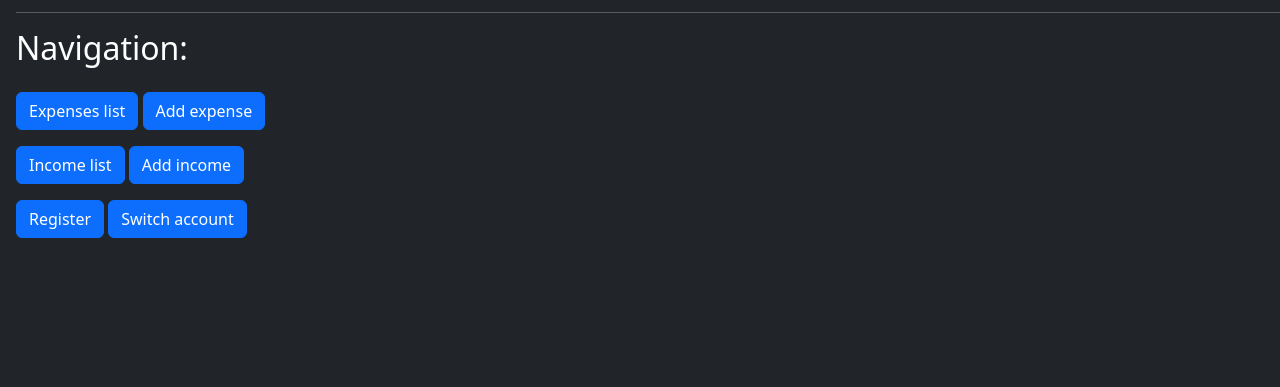
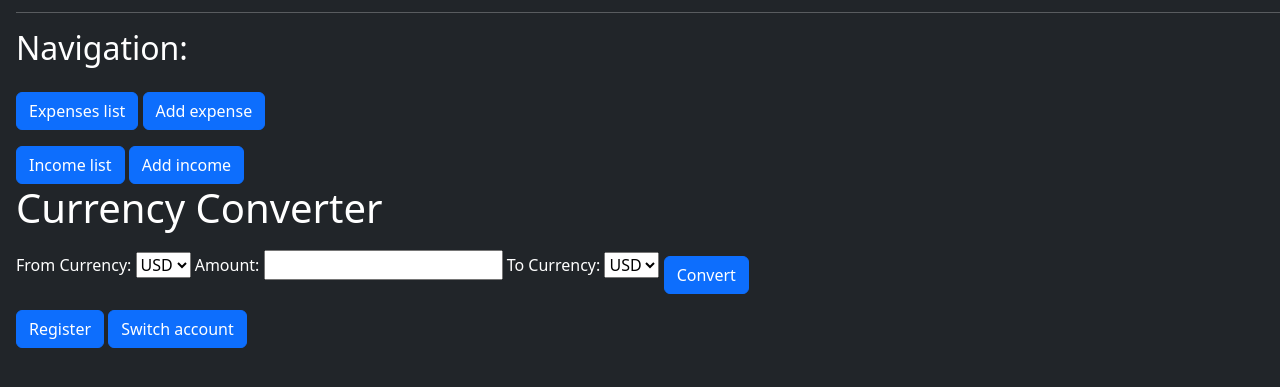
Before and after one commit to alisherseitkadyr/Personal-Financial-Manager, a Django app: page / in a window 1280 px wide. Shown: the part 271-658 px from the top of the page. Run offline with Django 5.2, Linux system fonts and the light colour scheme; a user stored in the database is signed in; data comes from the database, SQL or seed files in the repository; both versions use the stored data as it was after the commit.

Commit message:
adding currency converter using adapter pattern

```diff
--- a/finance/urls.py
+++ b/finance/urls.py
@@ -1,6 +1,8 @@
 from django.urls import path
 from .views import expense_list, add_expense, income_list, add_income, home, mark_notification_read, ExpenseDeleteView, \
     IncomeDeleteView
+from . import views
+from .views import currency_convert
 
 urlpatterns = [
     path('', home, name='home'),  # Home page path
@@ -11,4 +13,6 @@ urlpatterns = [
 path('notifications/mark-read/<int:notification_id>/', mark_notification_read, name='mark_notification_read'),
 path('expense/<int:pk>/delete/', ExpenseDeleteView.as_view(), name='expense_delete'),
     path('income/<int:pk>/delete/', IncomeDeleteView.as_view(), name='income_delete'),
+    path("currency_convert/", views.currency_convert, name="currency_convert"),
+
 ]
--- a/finance/views.py
+++ b/finance/views.py
@@ -9,6 +9,39 @@ from .forms import ExpenseForm, IncomeForm
 from .models import Expense, Income, Notification
 from .services import BalanceService, InfoNotification, WarningNotification, SuccessNotification
 from .services import FinanceFacade
+
+from django.http import JsonResponse
+import json  # Ensure json is imported
+from .currency_adapter import CurrencyAdapter  # Your custom adapter
+
+def currency_convert(request):
+    if request.method == "POST":
+        try:
+            # Parse the incoming JSON body
+            data = json.loads(request.body)
+            from_currency = data.get("from_currency")
+            to_currency = data.get("to_currency")
+            amount = float(data.get("amount"))
+
+            # Validate required fields
+            if not from_currency or not to_currency or not amount:
+                return JsonResponse({"error": "Missing required fields."}, status=400)
+
+            # Get exchange rates and perform the conversion
+            rates = CurrencyAdapter.get_exchange_rates()
+            converted_amount = CurrencyAdapter.convert(amount, from_currency, to_currency, rates)
+
+            return JsonResponse({"converted_amount": converted_amount})
+
+        except json.JSONDecodeError:
+            return JsonResponse({"error": "Invalid JSON format."}, status=400)
+        except ValueError as e:
+            return JsonResponse({"error": f"Conversion error: {str(e)}"}, status=400)
+        except Exception as e:
+            # Catch any other unexpected errors
+            return JsonResponse({"error": f"An unexpected error occurred: {str(e)}"}, status=500)
+
+    return JsonResponse({"error": "Invalid request method."}, status=405)
 
 def mark_notification_read(request, notification_id):
     if request.user.is_authenticated:
--- a/templates/home.html
+++ b/templates/home.html
@@ -26,10 +26,40 @@
     <hr>
     <div>
         <h2>Navigation:</h2>
+
             <a class="btn btn-primary mt-3" href="{% url 'expense_list' %}">Expenses list</a>
             <a class="btn btn-primary mt-3" href="{% url 'add_expense' %}">Add expense</a><br>
             <a class="btn btn-primary mt-3" href="{% url 'income_list' %}">Income list</a>
             <a class="btn btn-primary mt-3" href="{% url 'add_income' %}">Add income</a><br>
+            <h1>Currency Converter</h1>
+
+        <!-- Form for currency conversion -->
+        <form id="currency-form">
+            {% csrf_token %}
+            <label for="from_currency">From Currency:</label>
+            <select name="from_currency" id="from_currency" required>
+                <option value="USD">USD</option>
+                <option value="KZT">KZT</option>
+                <option value="RUB">RUB</option>
+            </select>
+
+            <label for="amount">Amount:</label>
+            <input type="number" step="any" name="amount" id="amount" required>
+
+            <label for="to_currency">To Currency:</label>
+            <select name="to_currency" id="to_currency" required>
+                <option value="USD">USD</option>
+                <option value="KZT">KZT</option>
+                <option value="RUB">RUB</option>
+            </select>
+
+            <button type="submit" class="btn btn-primary mt-3">Convert</button>
+        </form>
+
+        <!-- Display the conversion result or errors -->
+        <div id="result"></div>
+
+
         <a class="btn btn-primary mt-3" href="{% url 'register' %}">Register</a>
         {% if user.is_authenticated %}
     <a class="btn btn-primary mt-3" href="{% url 'login' %}">Switch account</a>
@@ -39,5 +69,35 @@
     </div>
 </section>
 <script src="https://cdn.jsdelivr.net/npm/bootstrap@5.3.3/dist/js/bootstrap.bundle.min.js" integrity="sha384-YvpcrYf0tY3lHB60NNkmXc5s9fDVZLESaAA55NDzOxhy9GkcIdslK1eN7N6jIeHz" crossorigin="anonymous"></script>
+<script>
+  document.getElementById("currency-form").addEventListener("submit", async (event) => {
+    event.preventDefault(); // Prevent the form from submitting the traditional way
+
+    const fromCurrency = document.getElementById("from_currency").value;
+    const toCurrency = document.getElementById("to_currency").value;
+    const amount = parseFloat(document.getElementById("amount").value);
+
+    try {
+        const response = await fetch("{% url 'currency_convert' %}", {
+            method: "POST",
+            headers: {
+                "Content-Type": "application/json",
+                "X-CSRFToken": "{{ csrf_token }}"
+            },
+            body: JSON.stringify({ from_currency: fromCurrency, to_currency: toCurrency, amount: amount })
+        });
+
+        if (response.ok) {
+            const data = await response.json();
+            document.getElementById("result").innerText = `Converted Amount: ${data.converted_amount.toFixed(2)} ${toCurrency}`;
+        } else {
+            document.getElementById("result").innerText = "Error: Unable to convert currency.";
+        }
+    } catch (error) {
+        document.getElementById("result").innerText = "Error: " + error.message;
+    }
+});
+
+</script>
 </body>
 </html>
```
Also changed, not shown: finance/currency_adapter.py (added, +34 -0 lines), db.sqlite3 (added), finance/migrations/0002_alter_expense_date_notification.py (added).
